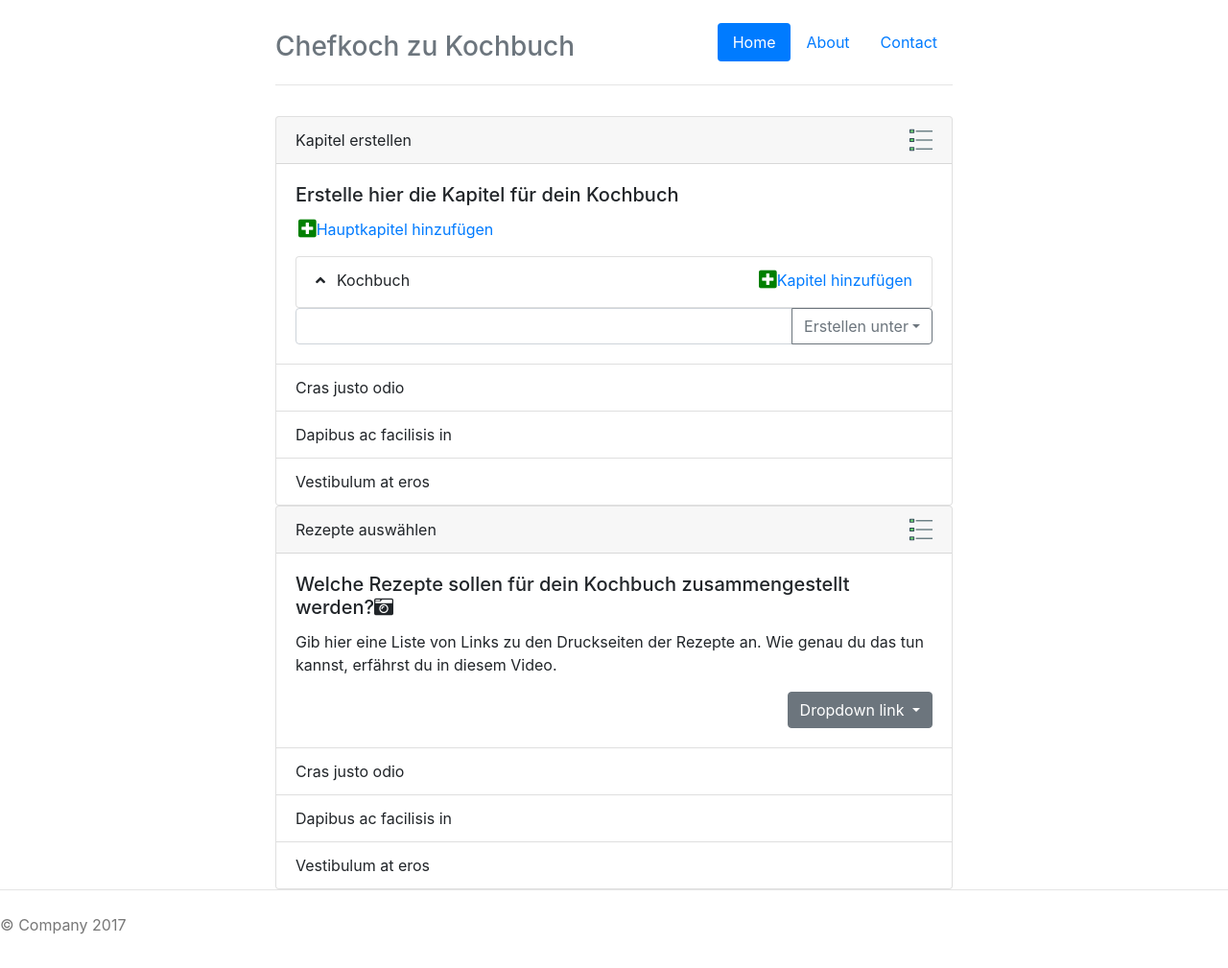
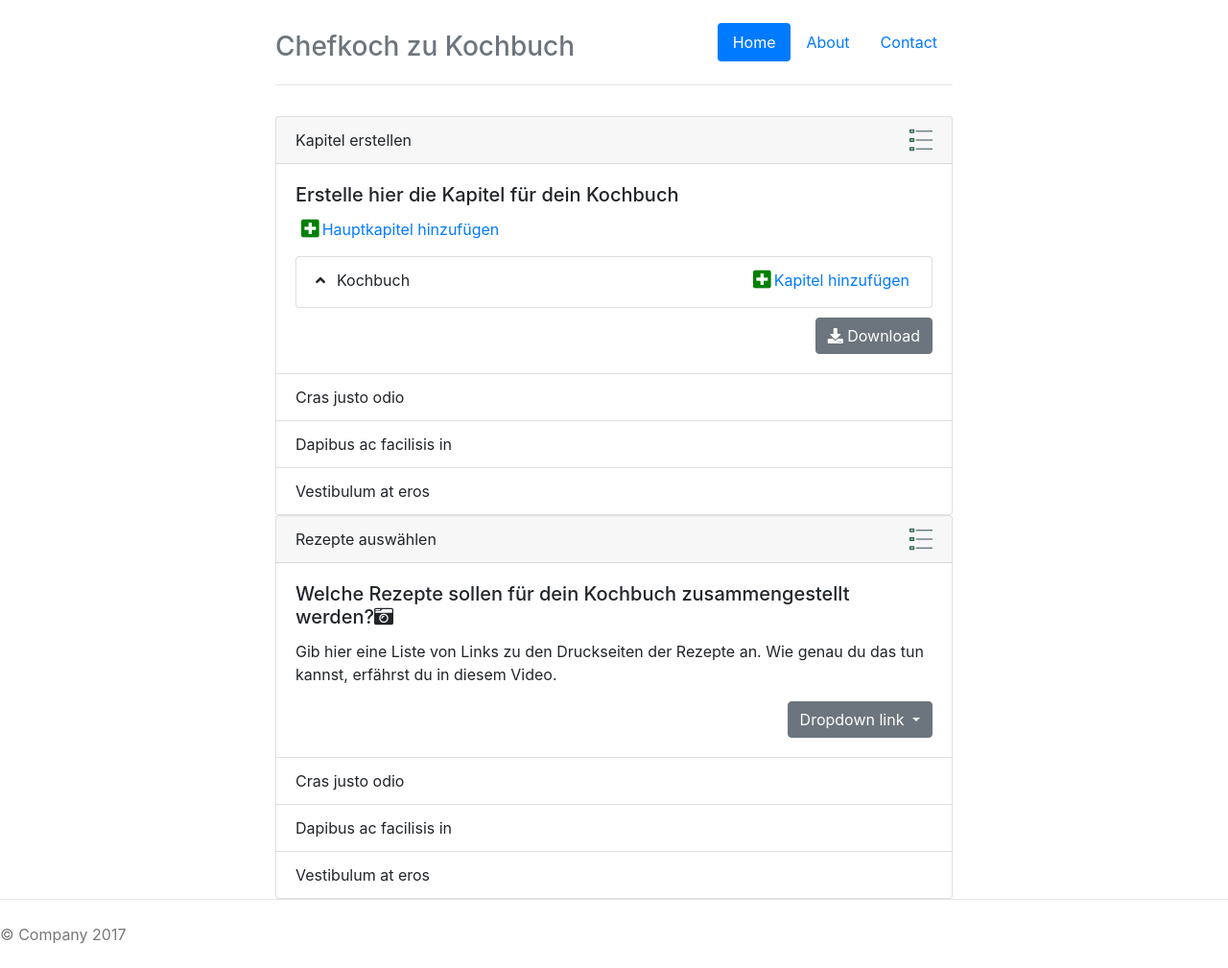
Before and after one commit to marplaa/chefkoch2cookbook, a Django app: page /create/ in a window 1280 px wide. Shown: the top 1009 px of the page at 96% size. Before the commit the page ends 974 px from the top, so only its background shows below. Run offline with Django 3.2, Linux system fonts and the light colour scheme; some libraries are stand-ins or nearby versions.

Commit message:
kapitel relativ fertig

```diff
--- a/chefkoch2book/static/chefkoch2book/css/style.css
+++ b/chefkoch2book/static/chefkoch2book/css/style.css
@@ -1,7 +1,11 @@
 @charset "UTF-8";
 
 .recipe-list-button {
-	margin-left:3px;
+	margin:0px 3px 0px 3px;
+}
+
+.recipe-list-button > i{
+	margin:0px 3px 0px 3px;
 }
 
 /* Space out content a bit */
--- a/chefkoch2book/static/chefkoch2book/js/recipes.js
+++ b/chefkoch2book/static/chefkoch2book/js/recipes.js
@@ -1,4 +1,4 @@
-var recipes = [{id : "0", title: "Kochbuch", text: 'Kochbuch<a onclick="showChapterModal(\'\')" href="#" class="recipe-list-button float-right"><i class="fas fa-plus-square fa-lg" style="color: green"></i>Kapitel hinzufügen</a>', nodes : []}];
+var recipes = [{id : "0", title: "Kochbuch", text: 'Kochbuch<a onclick="showChapterModal(\'0\')" href="#" class="recipe-list-button float-right"><i class="fas fa-plus-square fa-lg" style="color: green"></i>Kapitel hinzufügen</a>', nodes : []}];
 
 var list_str = ""
 
@@ -30,7 +30,7 @@
 
 function document_ready() {
 	$("#recipe-tree").treeview(tree_view_options);
-	$("#recipe-tree").treeview("expandAll", { levels: 2, silent: true });
+	$("#recipe-tree").treeview("expandAll", {  silent: true });
 }
 
 
@@ -119,19 +119,17 @@
 
 function getChapterFromString(chapter) {
 
-	if (chapter.length == 0){
-		return recipes;
+	if (chapter == "0"){
+		return recipes[0];
 	}
 
 	var path = chapter.split("-");
-	var currentChapter = recipes;
+	var currentChapter = recipes[0];
 
-
-
-	for (var i = 0; i< path.length-1;i++) {
-		currentChapter = _.findWhere(currentChapter, {id : path[i]}).nodes;
+	for (var i = 1; i< path.length-1;i++) {
+		currentChapter = _.findWhere(currentChapter.nodes, {id : path[i]});
 	}
-	currentChapter = _.findWhere(currentChapter, {id : path[i]});
+	currentChapter = _.findWhere(currentChapter.nodes, {id : path[i]});
 
 	// alert(currentChapter["text"]);
 	return currentChapter;
@@ -139,17 +137,17 @@
 
 function getChapterFromArray(path) {
 
-	if (path.length == 0){
-		return recipes;
+	if (path == "0"){
+		return recipes[0];
 	}
 
-    var currentChapter = recipes;
+    var currentChapter = recipes[0];
 
 
-	for (var i = 0; i< path.length-1;i++) {
-		currentChapter = _.findWhere(currentChapter, {id : path[i]}).nodes;
+	for (var i = 1; i< path.length-1;i++) {
+		currentChapter = _.findWhere(currentChapter.nodes, {id : path[i]});
 	}
-	currentChapter = _.findWhere(currentChapter, {id : path[i]});
+	currentChapter = _.findWhere(currentChapter.nodes, {id : path[i]});
 
 	// alert(currentChapter["text"]);
 	return currentChapter;
@@ -198,26 +196,24 @@
 	chapter["nodes"].push(recipeData);
 	chapter["nodes"] = _.sortBy(chapter["nodes"], "title");
 	$("#recipe-tree").treeview(tree_view_options);
-	$("#recipe-tree").treeview("expandAll", { levels: 2, silent: true });
+	$("#recipe-tree").treeview("expandAll", {  silent: true });
 }
 
 function newChapter(title, chapterString){
 	var parentChapter = getChapterFromString(chapterString);
 	var id = title.hashCode();
-	var dataText = title + '<a onclick="showRecipeModal(\'' + chapterString + '-' + id + '\')" href="#" class="recipe-list-button float-right"><i class="fas fa-plus-square fa-lg" style="color: green"></i>Rezept hinzufügen</a> <a onclick="showChapterModal(\'' + chapterString + '-' + id + '\')" href="#" class="recipe-list-button float-right"><i class="fas fa-plus-square fa-lg" style="color: green"></i>Kapitel hinzufügen</a> <a onclick="deleteChapter(\'' + chapterString + '-' + id + '\')" href="#" class="recipe-list-button float-right"><i class="fas fa-minus-square fa-lg" style="color: gray"></i></a>' ;
+	var dataText = title + '<a onclick="showRecipeModal(\'' + chapterString + '-' + id + '\')" href="#" class="recipe-list-button float-right"><i class="fas fa-plus-square fa-lg" style="color: green"></i>Rezept</a> <a onclick="showChapterModal(\'' + chapterString + '-' + id + '\')" href="#" class="recipe-list-button float-right"><i class="fas fa-plus-square fa-lg" style="color: green"></i>Kapitel</a> <a onclick="deleteChapter(\'' + chapterString + '-' + id + '\')" href="#" class="recipe-list-button float-right"><i class="fas fa-minus-square fa-lg" style="color: gray"></i></a>' ;
 	var chapter = {};
 	chapter["text"] = dataText;
 	chapter["title"] = title;
 	chapter["id"] = id;
+	chapter["nodes"]=[];
 
-	if (chapterString.length==0) {
-		parentChapter.push(chapter);
-	} else {
-		parentChapter.nodes.push(chapter);
-	}
+	parentChapter.nodes.push(chapter);
 
+	parentChapter["nodes"] = _.sortBy(parentChapter["nodes"], "title");
 	$("#recipe-tree").treeview(tree_view_options);
-	$("#recipe-tree").treeview("expandAll", { levels: 2, silent: true });
+	$("#recipe-tree").treeview("expandAll", {  silent: true });
 }
 
 function deleteRecipe(recipeString) {
@@ -227,15 +223,29 @@
 	var recipe = _.findWhere(chapter["nodes"], {id : path[path.length-1]});
 	chapter["nodes"] = _.without(chapter["nodes"], recipe);
 	$("#recipe-tree").treeview(tree_view_options);
-	$("#recipe-tree").treeview("expandAll", { levels: 2, silent: true });
+	$("#recipe-tree").treeview("expandAll", { silent: true });
 }
 
 function deleteChapter(chapterString) {
 	var path = chapterString.split("-");
 	var parentChapter = getChapterFromArray(_.first(path,path.length-1));
-	//var pathid = path[path.length-1];
+	var pathid = path[path.length-1];
 	var chapter = _.findWhere(parentChapter["nodes"], {id : path[path.length-1]});
 	parentChapter["nodes"] = _.without(parentChapter["nodes"], chapter);
 	$("#recipe-tree").treeview(tree_view_options);
-	$("#recipe-tree").treeview("expandAll", { levels: 2, silent: true });
+	$("#recipe-tree").treeview("expandAll", { silent: true });
 }
+
+
+
+
+
+
+
+function downloadBook() {
+var a = document.getElementById("download-book");
+var file = new Blob([JSON.stringify(recipes)], {type: 'text/plain'});
+a.href = URL.createObjectURL(file);
+a.download = "Kochbuch.txt";
+a.click();
+}
--- a/chefkoch2book/templates/chefkoch2book/index.html
+++ b/chefkoch2book/templates/chefkoch2book/index.html
@@ -76,7 +76,7 @@
 				</h5>
 
 				<p class="card-text"><a
-						onclick="showChapterModal('');" href="#"
+						onclick="showChapterModal('0');" href="#"
 						class="recipe-list-button"><i
 						class="fas fa-plus-square fa-lg" style="color: green"></i>Hauptkapitel
 						hinzufügen</a></p>
@@ -85,26 +85,10 @@
 
 				<div id="recipe-tree"></div>
 
+				<div style="margin-top: 10px">
+				<a class="btn btn-secondary float-right" href="#" onclick="downloadBook();"><i class="fas fa-download"></i> Download</a>
+				</div>
 
-				<form>
-					<div class="input-group">
-						<input type="text" class="form-control"
-							aria-label="Text input with dropdown button">
-						<div class="input-group-append">
-							<button class="btn btn-outline-secondary dropdown-toggle"
-								type="button" data-toggle="dropdown" aria-haspopup="true"
-								aria-expanded="false">Erstellen unter</button>
-							<div class="dropdown-menu">
-								<a class="dropdown-item" href="#">Action</a> <a
-									class="dropdown-item" href="#">Another action</a> <a
-									class="dropdown-item" href="#">Something else here</a>
-								<div role="separator" class="dropdown-divider"></div>
-								<a class="dropdown-item" href="#">Separated link</a>
-							</div>
-						</div>
-					</div>
-
-				</form>
 
 
 			</div>
@@ -245,6 +229,8 @@
 		</div>
 	</div>
 
+	<a id="download-book"></a>
+
 
 </body>
 </html>
```
